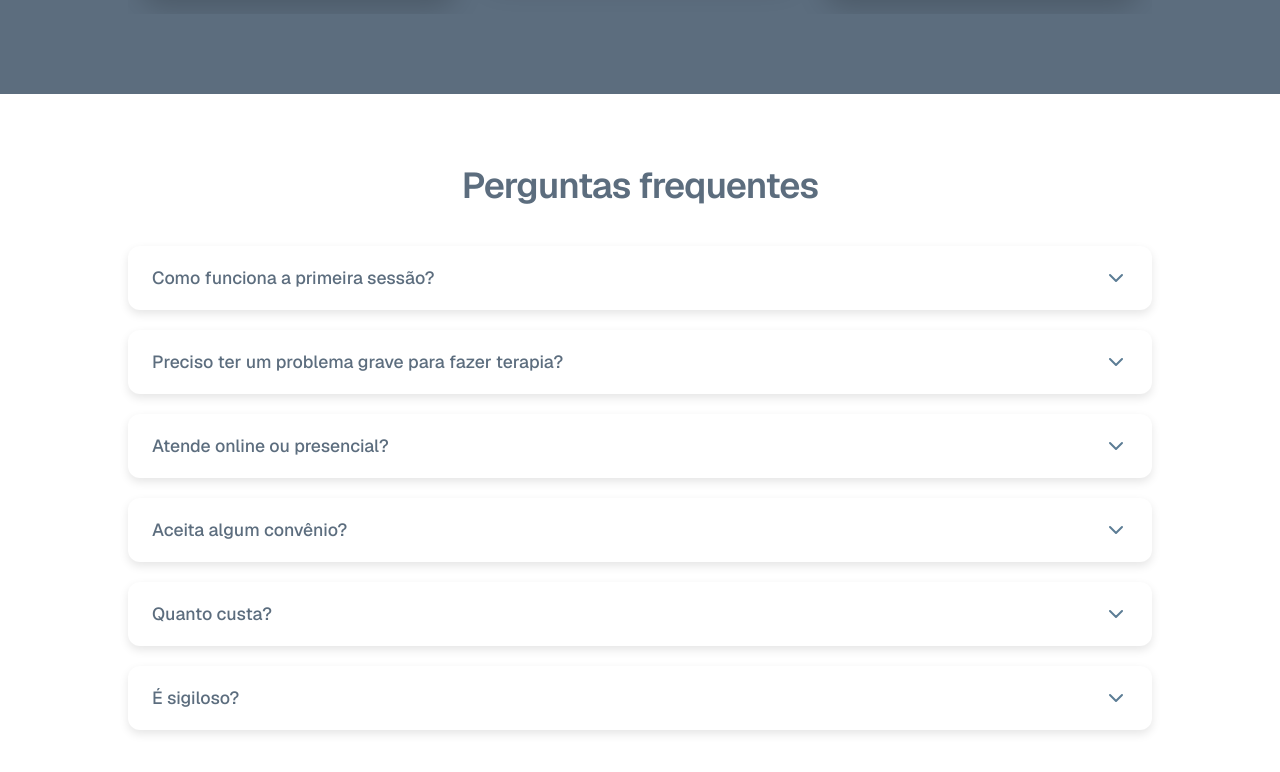
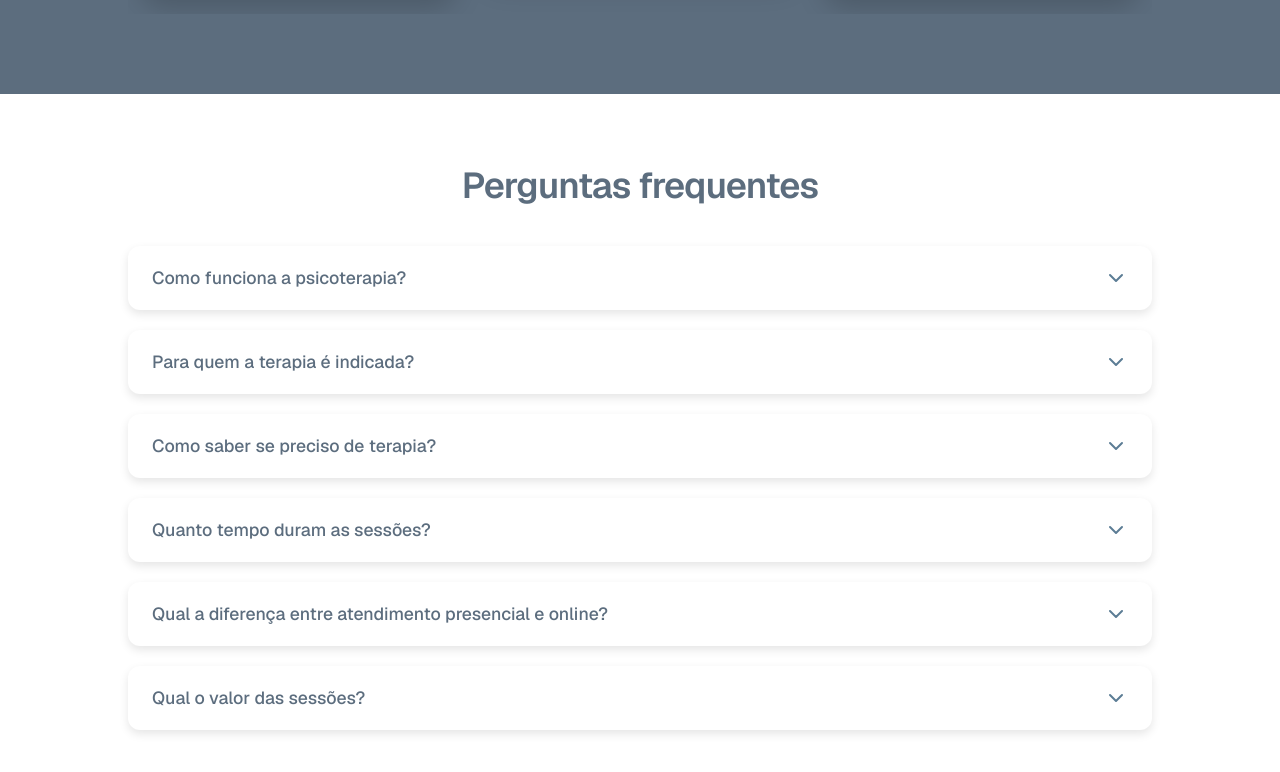
Before and after one commit to LucasSampaioOliveira1/Landing-Page-Adeib, a Next.js app: page / in a window 1280 px wide. Shown: the part 2944-3716 px from the top of the page. Built offline with nearby package versions, Linux system fonts and the light colour scheme.

Commit message:
pente fino perguntasfrequentes

```diff
--- a/components/PerguntasFre.tsx
+++ b/components/PerguntasFre.tsx
@@ -4,34 +4,34 @@ import { useState } from "react";
 
 const faqs = [
   {
-    question: "Como funciona a primeira sessão?",
+    question: "Como funciona a psicoterapia?",
     answer:
-      "A primeira sessão é um momento de acolhimento e escuta, em que você pode falar sobre sua história, suas dificuldades e suas expectativas em relação ao processo terapêutico.",
+      "A psicoterapia é um processo de acompanhamento psicológico baseado no diálogo. Durante as sessões, trabalhamos juntos para compreender dificuldades, desenvolver habilidades e promover bem-estar emocional.",
   },
   {
-    question: "Preciso ter um problema grave para fazer terapia?",
+    question: "Para quem a terapia é indicada?",
     answer:
-      "Não. A terapia também ajuda no autoconhecimento, na organização emocional e no desenvolvimento de estratégias para lidar melhor com o dia a dia.",
+      "A terapia é indicada para qualquer pessoa que esteja enfrentando desafios emocionais, comportamentais ou que deseje se conhecer melhor e melhorar sua qualidade de vida.",
   },
   {
-    question: "Atende online ou presencial?",
+    question: "Como saber se preciso de terapia?",
     answer:
-      "Os atendimentos podem ser realizados online ou presencialmente, conforme a disponibilidade e a necessidade de cada pessoa.",
+      "Se você sente que algo não vai bem, tem dificuldades emocionais recorrentes ou deseja apoio para lidar com situações específicas, a terapia pode ser um espaço importante de cuidado.",
   },
   {
-    question: "Aceita algum convênio?",
+    question: "Quanto tempo duram as sessões?",
     answer:
-      "Os atendimentos são particulares, mas em alguns casos é possível emitir recibo para solicitação de reembolso junto ao convênio.",
+      "As sessões têm duração média de 50 minutos, podendo ser ajustadas conforme a necessidade de cada caso.",
   },
   {
-    question: "Quanto custa?",
+    question: "Qual a diferença entre atendimento presencial e online?",
     answer:
-      "O valor pode variar conforme a modalidade de atendimento. Entre em contato para receber as informações atualizadas.",
+      "O presencial acontece no consultório, enquanto o online é realizado por videochamada. Ambos seguem os mesmos princípios éticos e têm eficácia comprovada. No atendimento online é essencial ter uma boa conexão de internet, lugar seguro e silencioso, onde você possa se sentir à vontade para falar livremente sem interrupções.",
   },
   {
-    question: "É sigiloso?",
+    question: "Qual o valor das sessões?",
     answer:
-      "Sim. Todo o processo é conduzido com ética profissional e sigilo, respeitando integralmente a privacidade das informações compartilhadas.",
+      "Os valores, assim como a disponibilidade, podem ser informados diretamente no contato.",
   },
 ];
 
```
